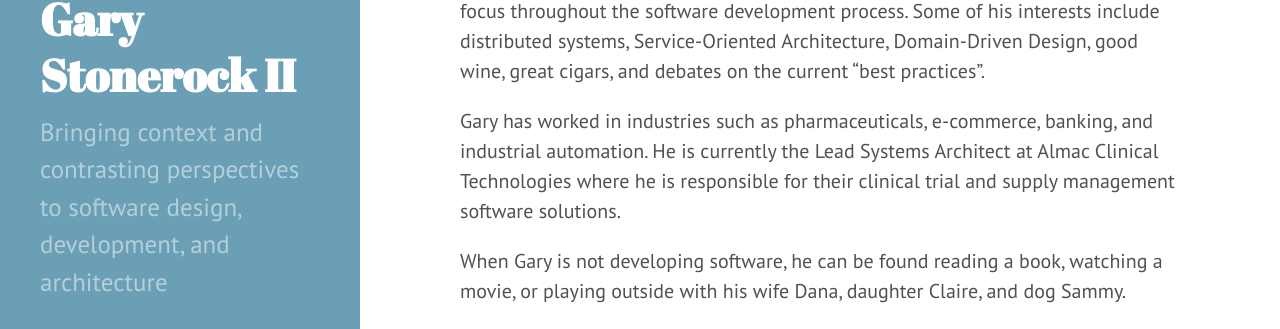
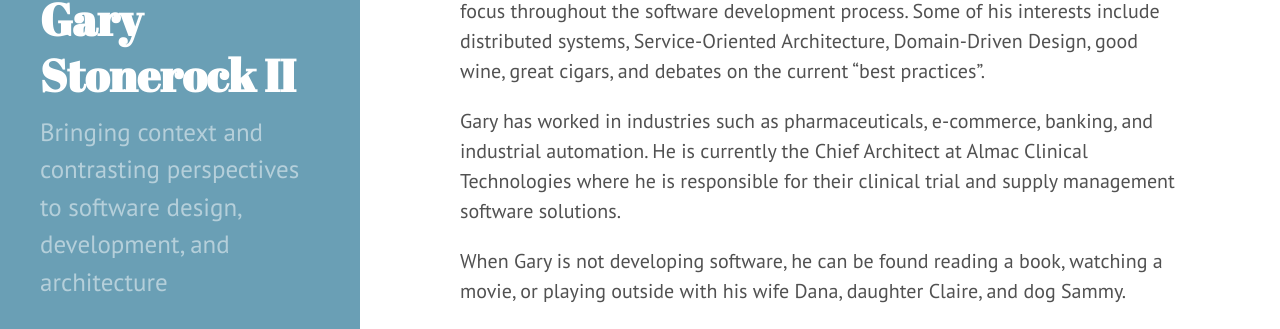
Before and after one commit to GaryStonerock/garystonerock.github.io, a Jekyll site: the page built from about-me/index.md, in a window 1280 px wide. Shown: the part 394-723 px from the top of the page. Built offline with Jekyll 4.4.1, drawn with Linux system fonts in a browser that asks for light colours.

Commit message:
Updating job title

```diff
--- a/about-me/index.md
+++ b/about-me/index.md
@@ -7,6 +7,6 @@ title: About Me
 
 Gary is a passionate software architect who strives to make business analysis the focus throughout the software development process.  Some of his interests include distributed systems, Service-Oriented Architecture, Domain-Driven Design, good wine, great cigars, and debates on the current "best practices".
 
-Gary has worked in industries such as pharmaceuticals, e-commerce, banking, and industrial automation.  He is currently the Lead Systems Architect at Almac Clinical Technologies where he is responsible for their clinical trial and supply management software solutions.
+Gary has worked in industries such as pharmaceuticals, e-commerce, banking, and industrial automation.  He is currently the Chief Architect at Almac Clinical Technologies where he is responsible for their clinical trial and supply management software solutions.
 
 When Gary is not developing software, he can be found reading a book, watching a movie, or playing outside with his wife Dana, daughter Claire, and dog Sammy.
```
